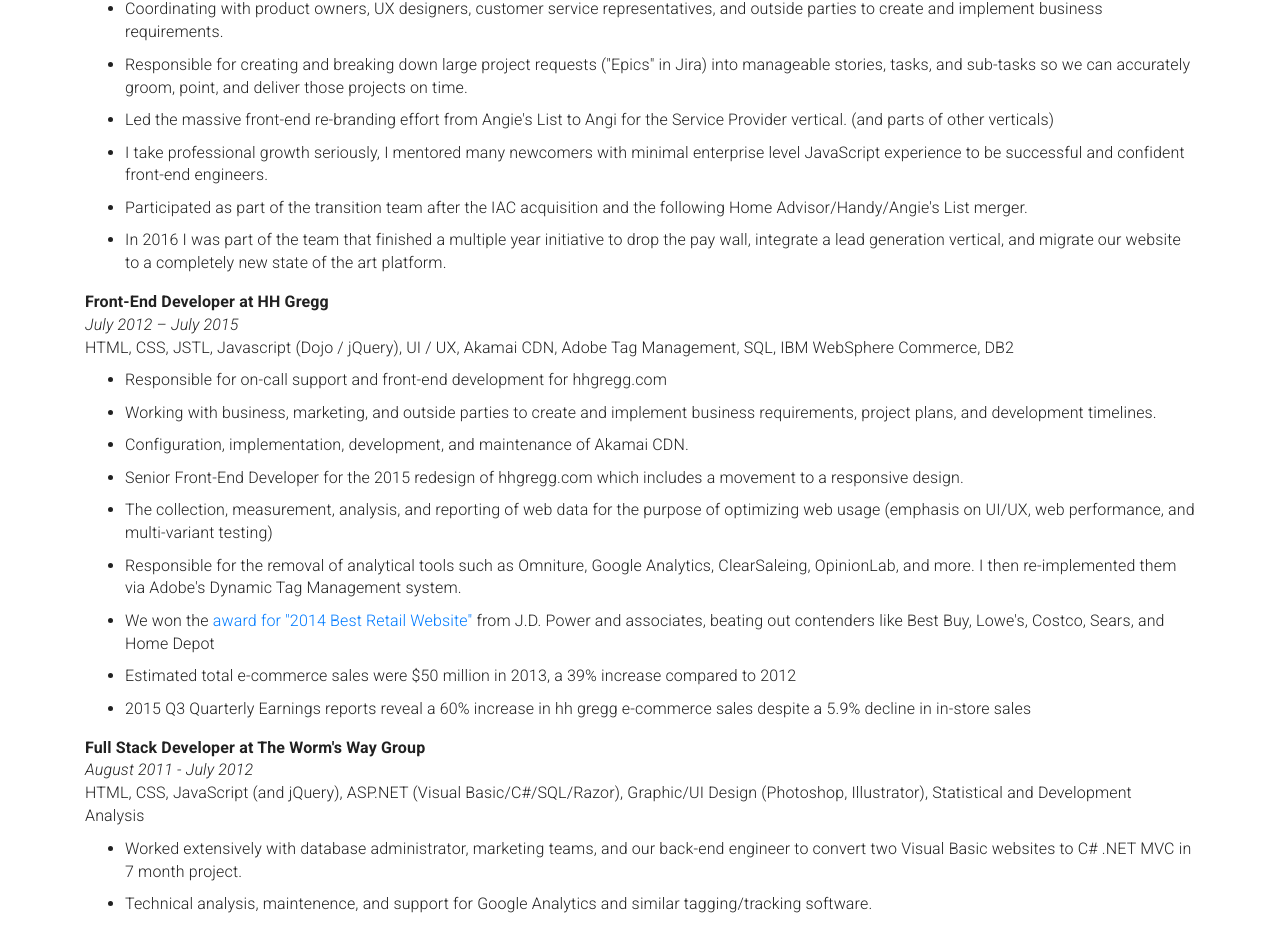
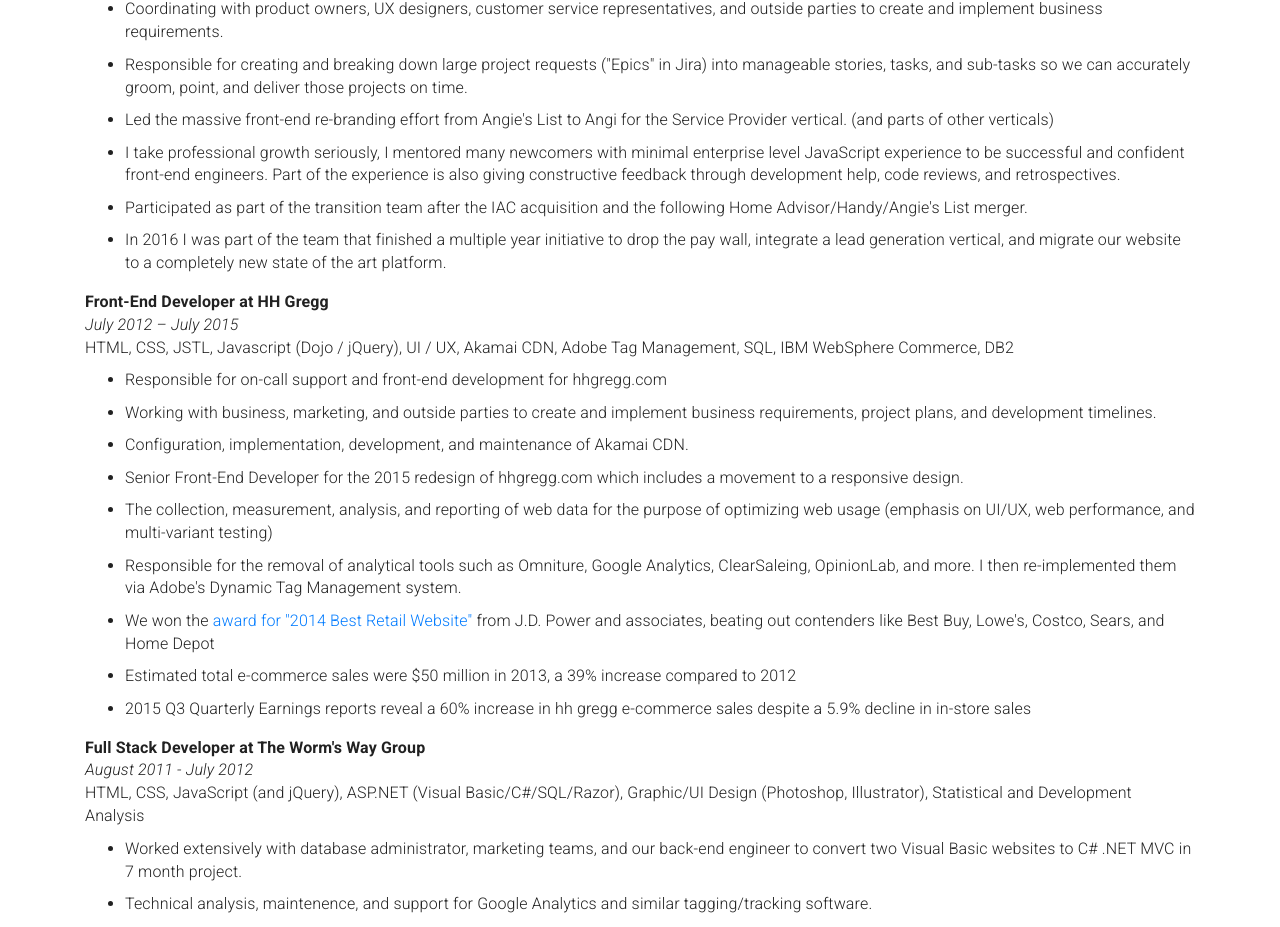
Before and after one commit to christopherrobin/portfolio, a React (Create React App) app: page /resume in a window 1280 px wide. Shown: the part 1192-2119 px from the top of the page. Built offline with nearby package versions, Linux system fonts and the light colour scheme.

Commit message:
Remove loading log and add code review process mention on resume

```diff
--- a/src/App.js
+++ b/src/App.js
@@ -32,10 +32,7 @@
     setLoading(false);
   }, []);
 
-  console.log(isLoading);
-
   return (
-
     <Container id="app-container" className={ isDark ? 'dark-mode' : null}>
     {
       isLoading ?
--- a/src/components/Resume.js
+++ b/src/components/Resume.js
@@ -90,7 +90,7 @@
                 <li>Coordinating with product owners, UX designers, customer service representatives, and outside parties to create and implement business requirements.</li>
                 <li>Responsible for creating and breaking down large project requests ("Epics" in Jira) into manageable stories, tasks, and sub-tasks so we can accurately groom, point, and deliver those projects on time.</li>
                 <li>Led the massive front-end re-branding effort from Angie's List to Angi for the Service Provider vertical. (and parts of other verticals)</li>
-                <li>I take professional growth seriously, I mentored many newcomers with minimal enterprise level JavaScript experience to be successful and confident front-end engineers. </li>
+                <li>I take professional growth seriously, I mentored many newcomers with minimal enterprise level JavaScript experience to be successful and confident front-end engineers. Part of the experience is also giving constructive feedback through development help, code reviews, and retrospectives.</li>
                 <li>Participated as part of the transition team after the IAC acquisition and the following Home Advisor/Handy/Angie's List merger.</li>
                 <li>
                   In 2016 I was part of the team that finished a multiple year initiative to drop the pay
```
